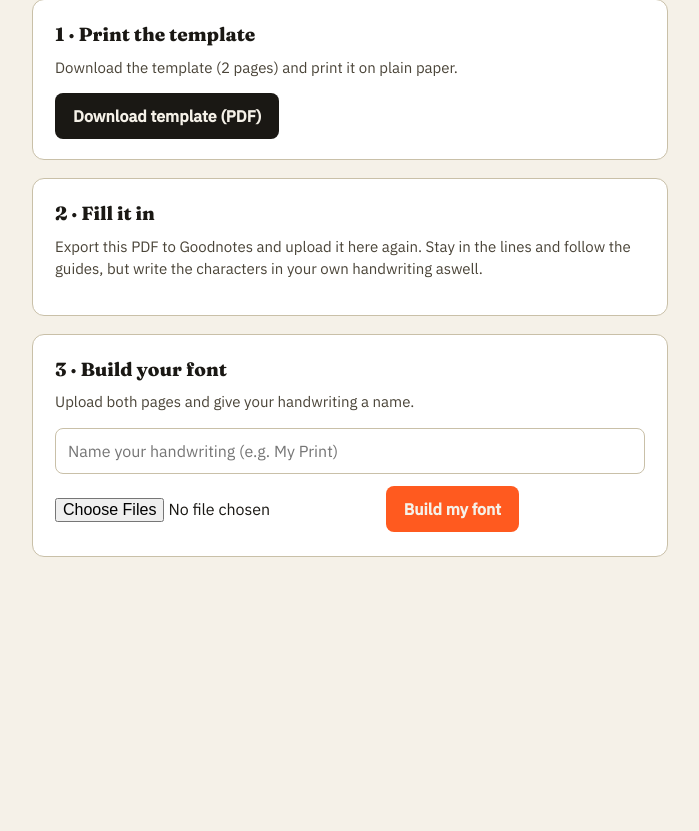
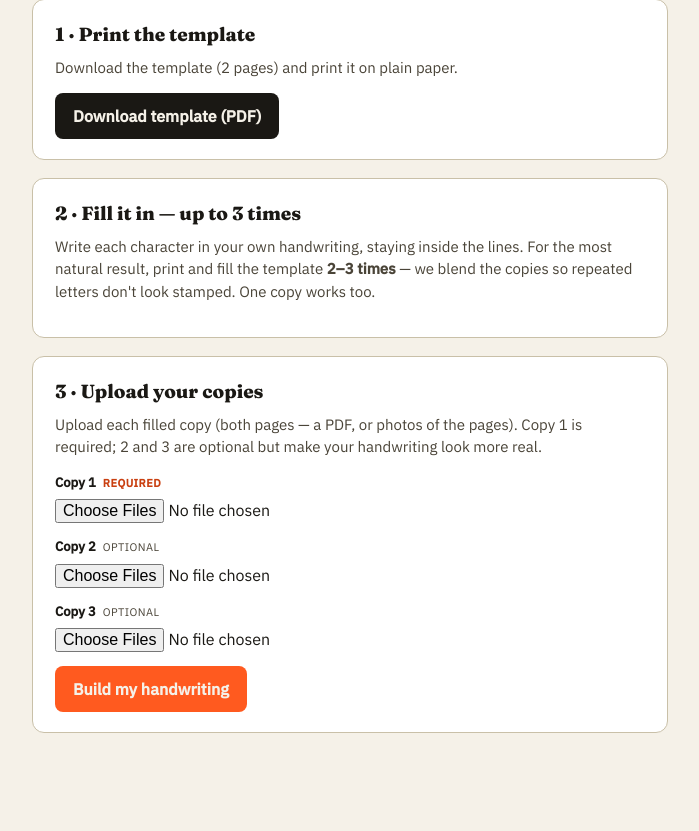
Before and after one commit to K-man1/paperfill, a Flask app: page /handwriting in a window 1280 px wide. Shown: the part 200-1031 px from the top of the page, without its empty margins (290-989 px from the left). Before the commit the page ends 757 px from the top, so only its background shows below. Run offline with Flask 3, Linux system fonts and the light colour scheme; the visitor is signed in with stand-in values (Sample User, id 1); some libraries are stand-ins or nearby versions.

Commit message:
Enhance handwriting feature: support multiple font variants and improve UI for font uploads

```diff
--- a/app.py
+++ b/app.py
@@ -141,6 +141,7 @@ def _inject_auth_flags():
         "is_authed": bool(session.get("role")),
         "is_admin": session.get("role") == "admin",
         "is_pro": _is_pro(),
+        "has_font": bool(_current_font_id()),
         "acct_name": session.get("user_name", ""),
         "acct_email": session.get("user_email", ""),
         "acct_picture": session.get("user_picture", ""),
@@ -342,11 +343,18 @@ def _style_label(style_id: str | None) -> str:
     if not style_id:
         return "Typed text"
     if style_id.startswith("font:"):
-        fid = style_id.split(":", 1)[1]
-        label = next((f["label"] for f in font_store.list_fonts()
-                      if f["id"] == fid), fid)
-        return f"{label} (your handwriting)"
+        return "Your handwriting"
     return str(style_id)
+
+
+def _current_font_id() -> str | None:
+    """The font id owned by the signed-in user, if they've built one. A user
+    can only ever address their own font (id derived from their subject)."""
+    sub = session.get("user_sub", "")
+    if not sub:
+        return None
+    fid = font_store.user_font_id(sub)
+    return fid if font_store.font_path(fid) else None
 
 # ---- Device tracking -----------------------------------------------------
 # A long-lived cookie identifies a browser/device. The first request without
@@ -450,10 +458,10 @@ def _generate_hw_for_job(job_id: str) -> None:
         _write_hw_images(job_id, {})
         return
     from handwriting.font_render import render_text_png
-    otf = font_store.font_path(font_id)
+    variants = font_store.font_variant_paths(font_id)
     items = {ov["id"]: ov.get("text", "") for ov in job.get("overlays", [])}
     try:
-        images = {ov_id: render_text_png(text, str(otf))
+        images = {ov_id: render_text_png(text, variants)
                   for ov_id, text in items.items() if str(text).strip()}
     except Exception as e:
         print(f"[handwriting] local font render failed, "
@@ -1307,21 +1315,20 @@ def submit_feedback():
 @app.get("/api/fonts")
 @pro_required
 def list_fonts_route():
-    """List the user's built handwriting fonts."""
-    return jsonify({"fonts": font_store.list_fonts()})
+    """The signed-in user's handwriting font (0 or 1 — one font per user)."""
+    return jsonify({"fonts": font_store.list_fonts_for(session.get("user_sub", ""))})
 
 
 @app.get("/api/fonts/<font_id>/sample.png")
 @pro_required
 def font_sample(font_id: str):
-    """Render a sample in a built font (used by the onboarding page). Pass
-    ?text=... to preview arbitrary text; defaults to a short word."""
-    otf = font_store.font_path(font_id)
-    if not otf:
+    """Render a sample in the user's font (onboarding preview). Pass ?text=...
+    to preview arbitrary text. A user may only sample their own font."""
+    if font_id != _current_font_id():
         abort(404)
     text = (request.args.get("text") or "Sample").strip()[:120] or "Sample"
     from handwriting.font_render import render_text_png
-    png = render_text_png(text, str(otf))
+    png = render_text_png(text, font_store.font_variant_paths(font_id))
     if not png:
         abort(404)
     return send_file(io.BytesIO(png), mimetype="image/png")
@@ -1343,34 +1350,57 @@ def download_template():
 @app.post("/api/fonts")
 @pro_required
 def build_font_route():
-    """Build a handwriting font from a filled template and store it (Pro
-    onboarding step 2). Multipart: 'template' = a multi-page PDF scan, or one
-    file per page (in page order); 'name' = label. Returns {font_id, label}.
-    The font then appears in /api/fonts."""
-    files = [f for f in request.files.getlist("template") if f and f.filename]
-    if not files:
-        return jsonify({"error": "no template uploaded"}), 400
-    name = (request.form.get("name") or "My handwriting").strip()[:40]
+    """Build the user's handwriting font from 1–3 filled template copies and
+    store it, replacing any previous font (one font per user). Each copy is a
+    full filled template (a 2-page PDF, or its page images) sent as a separate
+    multipart group: 'version1' (required), 'version2', 'version3' (optional).
+    More copies → more variants → repeated letters look less stamped."""
+    sub = session.get("user_sub", "")
+    if not sub:
+        return jsonify({"error": "not signed in"}), 403
+
+    # Collect the version groups. Fall back to the legacy single 'template'
+    # group so an older client still works (treated as one version).
+    groups: list[list] = []
+    for key in ("version1", "version2", "version3"):
+        fs = [f for f in request.files.getlist(key) if f and f.filename]
+        if fs:
+            groups.append(fs)
+    if not groups:
+        legacy = [f for f in request.files.getlist("template") if f and f.filename]
+        if legacy:
+            groups.append(legacy)
+    if not groups:
+        return jsonify({"error": "no filled template uploaded"}), 400
 
     import tempfile
     from handwriting.font_build import build_font
+    otf_variants: list[bytes] = []
     with tempfile.TemporaryDirectory() as d:
-        paths = []
-        for i, f in enumerate(files):
-            ext = ".pdf" if f.filename.lower().endswith(".pdf") else ".img"
-            p = os.path.join(d, f"page{i}{ext}")
-            f.save(p)
-            paths.append(p)
-        otf_path = os.path.join(d, "font.otf")
-        try:
-            src = paths[0] if len(paths) == 1 else paths
-            build_font(src, otf_path, family=name or "Paperfill Hand")
-            otf_bytes = Path(otf_path).read_bytes()
-        except Exception as e:
-            return jsonify({"error": f"could not build font: {e}"}), 422
-    font_id = font_store.save_font(name, otf_bytes)
+        for vi, files in enumerate(groups):
+            paths = []
+            for fi, f in enumerate(files):
+                ext = ".pdf" if f.filename.lower().endswith(".pdf") else ".img"
+                p = os.path.join(d, f"v{vi}_page{fi}{ext}")
+                f.save(p)
+                paths.append(p)
+            out = os.path.join(d, f"font{vi}.otf")
+            try:
+                build_font(paths[0] if len(paths) == 1 else paths, out,
+                           family="Paperfill Hand")
+                otf_variants.append(Path(out).read_bytes())
+            except Exception as e:
+                # One bad copy shouldn't sink the whole build if others worked.
+                print(f"[fonts] version {vi + 1} failed to build: {e}")
+        if not otf_variants:
+            return jsonify({"error": "could not build a font from the upload — "
+                            "make sure the four corner squares are visible and "
+                            "the photo is sharp"}), 422
+
+    font_id = font_store.save_user_font(sub, otf_variants)
     return jsonify({"ok": True, "font_id": font_id,
-                    "style_id": f"font:{font_id}", "label": name})
+                    "style_id": f"font:{font_id}", "label": font_store.LABEL,
+                    "variants": len(otf_variants)})
 
 
 @app.post("/api/style")
@@ -1386,8 +1416,12 @@ def upload_style():
 
     style = request.form.get("style") or data.get("style") or ""
     # Empty style is allowed: it clears handwriting back to typeset text.
-    if style and not _font_id_from_style(style):
-        return jsonify({"error": f"unknown font '{style}'"}), 400
+    # Otherwise it must resolve to an existing font AND be THIS user's own —
+    # no using anyone else's, and no setting a bogus style id.
+    if style:
+        fid = _font_id_from_style(style)
+        if not fid or fid != _current_font_id():
+            return jsonify({"error": "that handwriting font isn't available"}), 403
     job["style_id"] = style or None
 
     # If the worksheet has already been filled (style picked from the editor),
--- a/templates/handwriting.html
+++ b/templates/handwriting.html
@@ -21,7 +21,10 @@ h1{font-family:var(--serif);font-weight:800;font-size:34px;margin:0 0 6px;}
 .btn.accent{background:var(--accent);} .btn.accent:hover{background:var(--accent-deep);}
 .btn:disabled{opacity:.5;cursor:default;}
 input[type=text]{width:100%;padding:10px 12px;border:1px solid var(--rule);border-radius:8px;font:inherit;margin-bottom:12px;}
-input[type=file]{margin-bottom:14px;font:inherit;}
+input[type=file]{display:block;margin-bottom:14px;font:inherit;}
+.vlabel{display:block;font-size:13px;font-weight:600;margin:4px 0 6px;}
+.vlabel .req{color:var(--accent-deep);font-weight:600;font-size:11px;text-transform:uppercase;letter-spacing:.04em;margin-left:4px;}
+.vlabel .opt{color:var(--ink-soft);font-weight:400;font-size:11px;text-transform:uppercase;letter-spacing:.04em;margin-left:4px;}
 .note{font-size:13px;color:var(--ink-soft);}
 #result{display:none;background:#eef7ee;border-color:#bcdcbc;}
 #result img{max-width:100%;border:1px solid var(--rule);border-radius:8px;background:#fff;margin-top:10px;}
@@ -43,28 +46,36 @@ a.back{color:var(--accent-deep);font-weight:600;text-decoration:none;}
   </div>
 
   <div class="step">
-    <h2>2 · Fill it in</h2>
-    <p>Export this PDF to Goodnotes and upload it here again. Stay in
-       the lines and follow the guides, but write the characters in your
-      own handwriting aswell.</p>
+    <h2>2 · Fill it in — up to 3 times</h2>
+    <p>Write each character in your own handwriting, staying inside the lines.
+       For the most natural result, print and fill the template <strong>2–3
+       times</strong> — we blend the copies so repeated letters don't look
+       stamped. One copy works too.</p>
   </div>
 
   <div class="step">
-    <h2>3 · Build your font</h2>
-    <p>Upload both pages and give your handwriting a name.</p>
+    <h2>3 · Upload your copies</h2>
+    <p>Upload each filled copy (both pages — a PDF, or photos of the pages).
+       Copy 1 is required; 2 and 3 are optional but make your handwriting look
+       more real.</p>
     <form id="form">
-      <input type="text" id="name" placeholder="Name your handwriting (e.g. My Print)" maxlength="40" />
-      <input type="file" id="file" accept="image/*,application/pdf" multiple required />
+      <label class="vlabel">Copy 1 <span class="req">required</span></label>
+      <input type="file" id="v1" accept="image/*,application/pdf" multiple required />
+      <label class="vlabel">Copy 2 <span class="opt">optional</span></label>
+      <input type="file" id="v2" accept="image/*,application/pdf" multiple />
+      <label class="vlabel">Copy 3 <span class="opt">optional</span></label>
+      <input type="file" id="v3" accept="image/*,application/pdf" multiple />
 
-      <button class="btn accent" id="go" type="submit">Build my font</button>
+      <button class="btn accent" id="go" type="submit">Build my handwriting</button>
       <span class="note" id="status"></span>
       <div class="err" id="err"></div>
     </form>
   </div>
 
   <div class="step" id="result">
-    <h2>✓ Your font is ready</h2>
-    <p>Here's <strong id="rlabel"></strong>. Type anything below to see it in your handwriting.</p>
+    <h2>✓ Your handwriting is ready</h2>
+    <p>Type anything below to see it. Then head back and toggle
+       <strong>✍️ My handwriting</strong> when you fill a worksheet.</p>
     <form id="testform" style="display:flex;gap:8px;flex-wrap:wrap;align-items:center;">
       <input type="text" id="testtext" placeholder="Type something to test…" maxlength="120"
              value="The quick brown fox." style="flex:1;min-width:200px;margin:0;" />
@@ -93,27 +104,28 @@ document.getElementById("testform").addEventListener("submit", (e) => {
 const form = document.getElementById("form");
 form.addEventListener("submit", async (e) => {
   e.preventDefault();
-  const files = document.getElementById("file").files;
-  if (!files.length) return;
+  const v1 = document.getElementById("v1").files;
+  if (!v1.length) return;
   const go = document.getElementById("go"), status = document.getElementById("status"),
         err = document.getElementById("err");
   err.style.display = "none"; go.disabled = true;
-  status.textContent = "Building your font… this takes a few seconds.";
+  status.textContent = "Building your handwriting… this takes a few seconds.";
   const fd = new FormData();
-  for (const f of files) fd.append("template", f);
-  fd.append("name", document.getElementById("name").value || "My handwriting");
+  for (const f of v1) fd.append("version1", f);
+  for (const f of document.getElementById("v2").files) fd.append("version2", f);
+  for (const f of document.getElementById("v3").files) fd.append("version3", f);
   try {
     const r = await fetch("/api/fonts", { method: "POST", body: fd });
     const data = await r.json();
     if (!r.ok) throw new Error(data.error || "build failed");
-    status.textContent = "";
+    status.textContent = data.variants > 1
+      ? `Blended ${data.variants} copies.` : "";
     builtFontId = data.font_id;
-    document.getElementById("rlabel").textContent = data.label;
     document.getElementById("result").style.display = "block";
     renderSample();
   } catch (ex) {
     status.textContent = "";
-    err.textContent = "Couldn't build the font: " + ex.message +
+    err.textContent = "Couldn't build your handwriting: " + ex.message +
       " — make sure all four corner squares are visible and the photo is sharp.";
     err.style.display = "block";
   } finally { go.disabled = false; }
```
Also changed, not shown: handwriting/font_render.py (+25 -10 lines), handwriting/font_store.py (+74 -34 lines), templates/index.html (+85 -56 lines).
